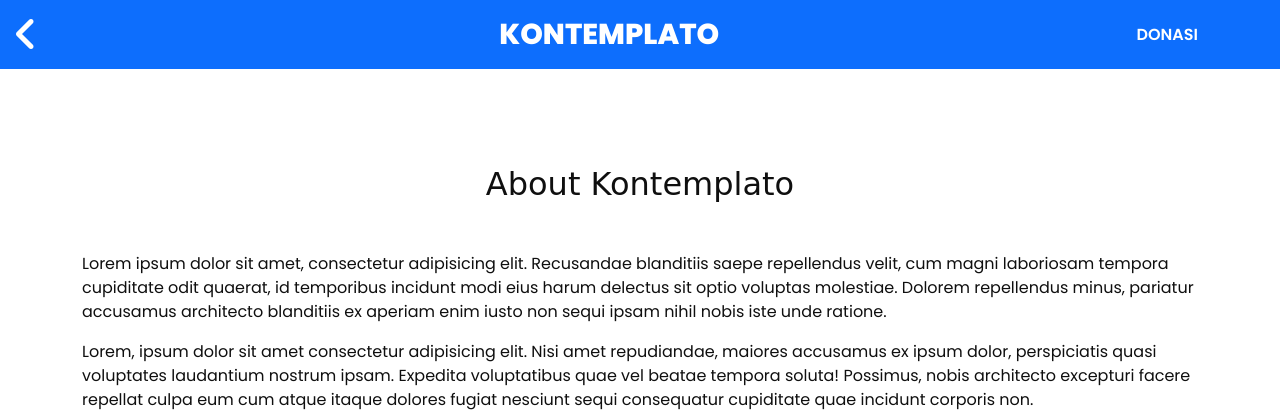
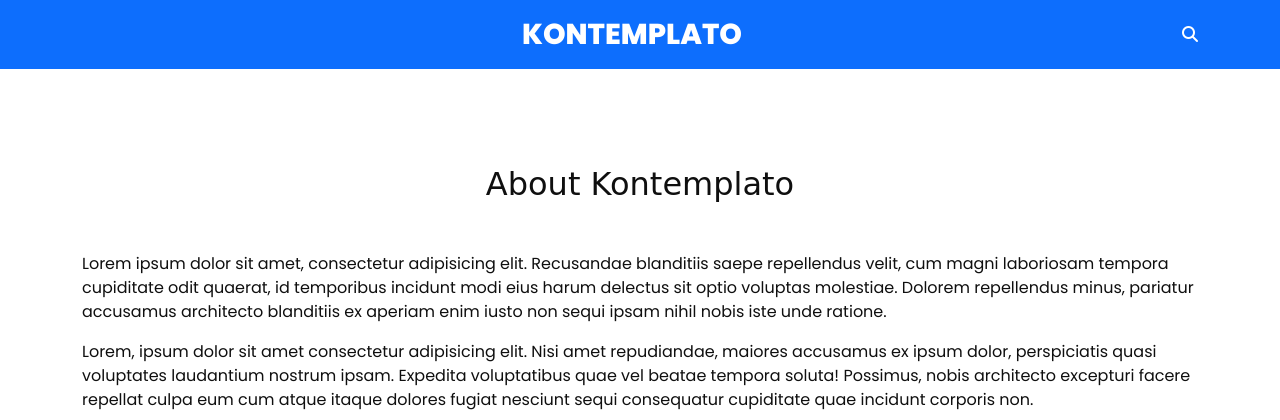
Before and after one commit to anasfaisalamri/kontemplato, a CodeIgniter app: page /kontemplato/index.php/home/about in a window 1280 px wide. Shown: the top 420 px of the page. Run offline with CodeIgniter, Linux system fonts and the light colour scheme; data that the repository does not hold is empty; some web fonts are replaced.

Commit message:
menambah navigasi ke semua tulisan dan hapus icon back

```diff
--- a/application/views/home/partials/navbars.php
+++ b/application/views/home/partials/navbars.php
@@ -1,14 +1,11 @@
 <div class="navbar navbar-expand-md navbar-dark bg-main">
   <div class="container">
-    <a class="back rounded" href="<?= base_url(); ?>">
-      <i class="fas fa-angle-left"></i>
-    </a>
     <a class="navbar-brand mx-auto text-uppercase" href="<?= base_url(); ?>">
       Kontemplato
     </a>
 
-    <a class="float-end text-white text-decoration-none fw-semibold text-uppercase" href="<?= base_url(); ?>">
-      donasi
+    <a class="float-end text-white text-decoration-none fw-semibold text-uppercase" href="<?= base_url('home/posts'); ?>">
+      <i class="fa-solid fa-magnifying-glass"></i>
     </a>
   </div>
 </div>
@@ -18,8 +15,8 @@
     <a class="navbar-brand mx-auto text-uppercase" href="<?= base_url(); ?>">
       Kontemplato
     </a>
-    <a class="float-end text-main text-decoration-none fw-semibold text-uppercase" href="<?= base_url(); ?>">
-      donasi
+    <a class="float-end text-decoration-none fw-semibold text-uppercase" href="<?= base_url('home/posts'); ?>">
+      <i class="fa-solid fa-magnifying-glass"></i>
     </a>
   </div>
 </nav>
```
